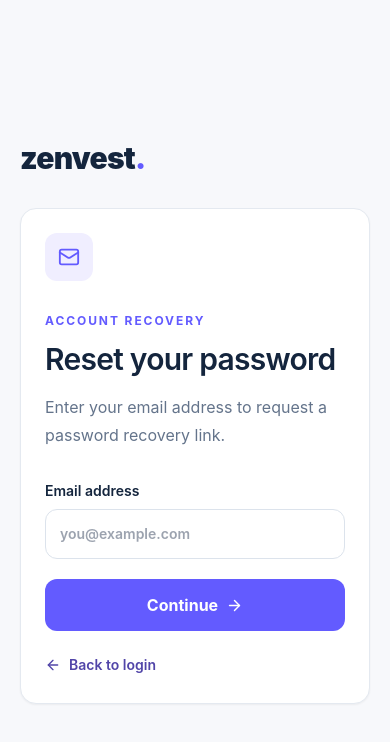
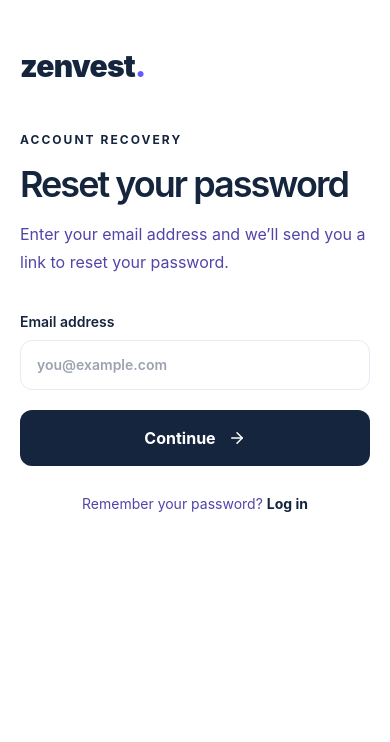
Before and after one commit to en0ma/zenvest, a Next.js app: page /forgot-password in a window 390 px wide. Shown: the top 742 px of the page. Built offline with nearby package versions, Linux system fonts and the light colour scheme.

Commit message:
Match password recovery layout to login and registration across mobile and desktop

```diff
--- a/src/components/account-action.tsx
+++ b/src/components/account-action.tsx
@@ -15,18 +15,28 @@ export function RequestLink({purpose}:{purpose:"VERIFY_EMAIL"|"RESET_PASSWORD"})
    setSubmitted(true);setNotice(activation?"If an activation email is needed, a link will be sent to this address.":"If you have an active account, a recovery email will be sent to the email address.");
   }catch{setError("Connection issue. Please try again.");}finally{setPending(false);}
  }
- return <main className="min-h-screen bg-[#F7F8FB] flex flex-col items-center justify-center p-5 sm:p-8">
- <div className="w-full max-w-[480px]"><Link href="/" className="text-3xl font-black tracking-tight text-[#14253D]">zenvest<span className="text-[#635BFF]">.</span></Link>
- <section className="mt-8 rounded-2xl border border-[#E4E9F0] bg-white p-6 sm:p-9 shadow-sm"><div className="w-12 h-12 rounded-xl bg-[#F0EEFF] text-[#635BFF] flex items-center justify-center"><Mail size={22}/></div>
- <p className="mt-8 text-xs uppercase tracking-[.16em] font-bold text-[#635BFF]">Account recovery</p><h1 className="mt-3 text-3xl sm:text-4xl tracking-tight font-semibold text-[#14253D]">{activation?"Activate your account":"Reset your password"}</h1>
- <p className="mt-4 text-[#64748B] leading-7">{activation?"Enter your email and we'll help you complete verification.":"Enter your email address to request a password recovery link."}</p>
- <form className="mt-8 space-y-5" onSubmit={submit}><label className="text-sm font-semibold text-[#14253D] block">Email address<input required type="email" name="email" autoComplete="email" placeholder="you@example.com" className="w-full mt-2 rounded-xl border border-[#DCE3EC] bg-white p-3.5 outline-none focus:border-[#635BFF] focus:ring-4 focus:ring-[#635BFF]/10"/></label>
- <button disabled={pending||submitted} className="w-full py-3.5 rounded-xl bg-[#635BFF] text-white font-bold transition-colors hover:bg-[#544CE4] focus-visible:outline-none focus-visible:ring-4 focus-visible:ring-[#635BFF]/20 disabled:opacity-50 inline-flex items-center justify-center gap-2">{pending?"Sending request…":submitted?"Request submitted":activation?"Send activation link":"Continue"}<ArrowRight size={17}/></button></form>
- {notice&&<div role="status" className="mt-6 rounded-xl border border-[#CCE5D8] bg-[#F4FAF7] p-5 text-sm text-[#317054]"><div className="flex items-center gap-2 font-bold"><ShieldCheck size={18}/> Request received</div><p className="mt-2 leading-6">{notice}</p></div>}
- {error&&<p role="alert" className="mt-5 rounded-xl bg-[#FCF6F5] border border-[#E8D1CE] p-4 text-sm text-[#925B55]">{error}</p>}
-
- <Link href="/login" className="mt-6 inline-flex items-center gap-2 text-sm font-semibold text-[#5145A8] hover:underline"><ArrowLeft size={16}/>Back to login</Link>
- </section></div></main>;
+ return <main className="min-h-screen bg-white lg:grid lg:grid-cols-2">
+ <aside className="relative hidden flex-col justify-between overflow-hidden bg-[#14253D] p-14 text-white lg:flex xl:p-20">
+  <Link href="/" className="relative text-3xl font-black tracking-tight">zenvest<span className="text-[#635BFF]">.</span></Link>
+  <div className="relative max-w-lg"><p className="text-xs font-bold uppercase tracking-[.2em] text-[#B5B0FF]">SECURE ACCOUNT ACCESS</p><h2 className="mt-5 text-5xl font-semibold leading-[1.08] tracking-[-.06em] xl:text-6xl">Get back to your investments.</h2><p className="mt-7 text-lg leading-8 text-white/65">A simple way to regain access to your Zenvest account.</p><div className="mt-12 flex items-center gap-3 border-t border-white/20 pt-8 text-sm text-[#E6E6F3]"><ShieldCheck size={20}/> Protected account recovery.</div></div>
+  <span className="text-sm text-white/40">© Zenvest</span>
+ </aside>
+ <section className="flex items-center justify-center px-5 py-12 sm:px-10 lg:py-16">
+  <div className="w-full max-w-[450px]">
+   <Link href="/" className="text-3xl font-black tracking-tight text-[#14253D] lg:hidden">zenvest<span className="text-[#635BFF]">.</span></Link>
+   <p className="mt-12 text-xs font-bold uppercase tracking-[.17em] text-[#14253D] lg:mt-0">{activation?"Email verification":"Account recovery"}</p>
+   <h1 className="mt-4 text-4xl font-semibold tracking-[-.055em] text-[#14253D] sm:text-5xl">{activation?"Activate your account":"Reset your password"}</h1>
+   <p className="mt-4 leading-7 text-[#5145A8]">{activation?"Enter your email address and we’ll send you a verification link.":"Enter your email address and we’ll send you a link to reset your password."}</p>
+   <form className="mt-9 space-y-5" onSubmit={submit}>
+    <label className="block text-sm font-semibold text-[#14253D]">Email address<input required type="email" name="email" autoComplete="email" placeholder="you@example.com" className="mt-2 w-full rounded-xl border border-[#E8EAF5] bg-white px-4 py-3.5 text-[#14253D] outline-none transition focus:border-[#14253D] focus:ring-4 focus:ring-[#E6E6F3]/30"/></label>
+    <button disabled={pending||submitted} className="inline-flex w-full items-center justify-center gap-3 rounded-xl bg-[#14253D] py-4 font-bold text-white transition disabled:cursor-not-allowed disabled:opacity-45">{pending?"Sending…":submitted?"Request submitted":activation?"Send verification link":"Continue"}<ArrowRight size={18}/></button>
+   </form>
+   {notice&&<div role="status" className="mt-6 rounded-xl border border-[#CCE5D8] bg-[#F4FAF7] p-4 text-sm text-[#317054]"><div className="flex items-center gap-2 font-bold"><ShieldCheck size={18}/> Check your email</div><p className="mt-2 leading-6">{notice}</p></div>}
+   {error&&<p role="alert" className="mt-5 rounded-xl border border-[#E8D1CE] bg-[#FCF6F5] p-4 text-sm text-[#925B55]">{error}</p>}
+   <p className="mt-7 text-center text-sm text-[#5145A8]">Remember your password? <Link href="/login" className="font-bold text-[#14253D]">Log in</Link></p>
+  </div>
+ </section>
+ </main>;
 }
 export function ConfirmLink({purpose,token}:{purpose:"VERIFY_EMAIL"|"RESET_PASSWORD";token:string}){
  const reset=purpose==="RESET_PASSWORD";
```
